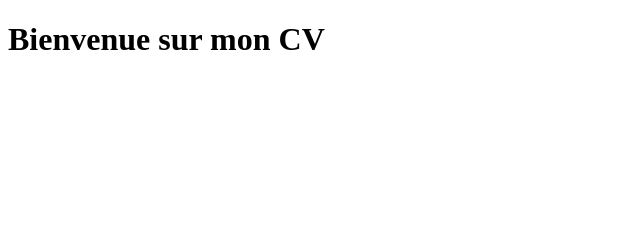
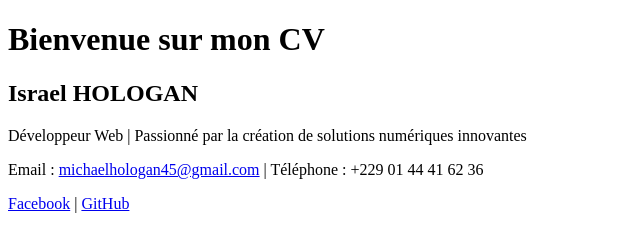
Before and after one commit to MMick431/mon_cv, a plain HTML site: page index.html in a window 1280 px wide. Shown: the whole page, without its empty margins (0-640 px from the left). Drawn offline with Linux system fonts and the light colour scheme; files whose address does not match are found by name.

Commit message:
mise en place de la section titre

```diff
--- a/index.html
+++ b/index.html
@@ -6,5 +6,12 @@
 </head>
 <body>
     <h1>Bienvenue sur mon CV</h1>
+    <h2>Israel HOLOGAN</h2>
+    <p>Développeur Web | Passionné par la création de solutions numériques innovantes</p>
+        <p>Email : <a href="mailto:michaelhologan45@gmail.com">michaelhologan45@gmail.com</a> | Téléphone : +229 01 44 41 62 36</p>
+        <p>
+            <a href="https://Facebook.com/in/israelhologan" target="_blank">Facebook</a> |
+            <a href="https://github.com/israelhologan" target="_blank">GitHub</a>
+        </p>
 </body>
 </html>
```
